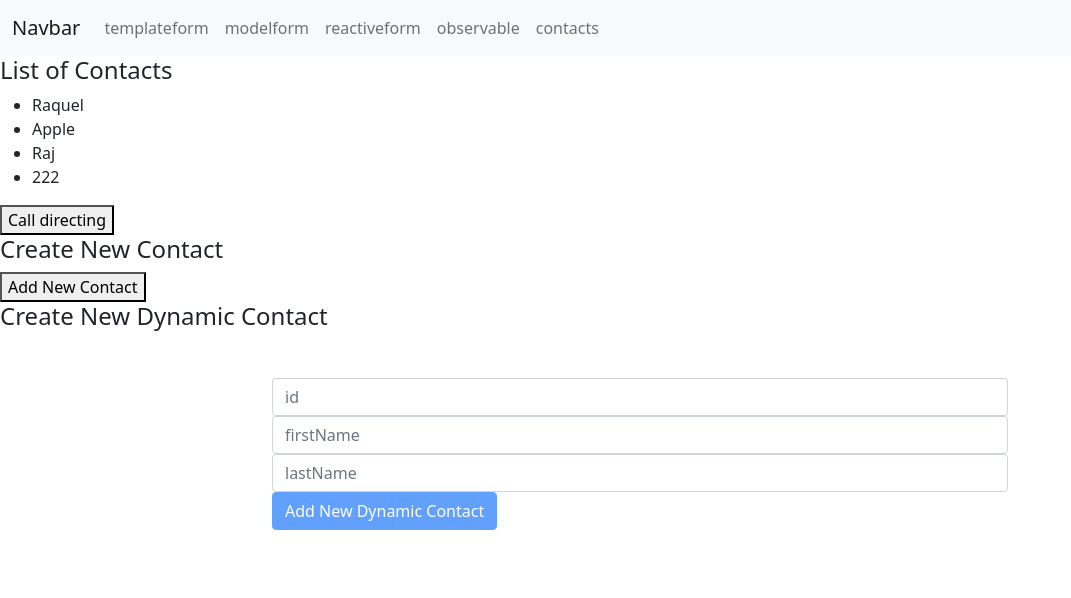
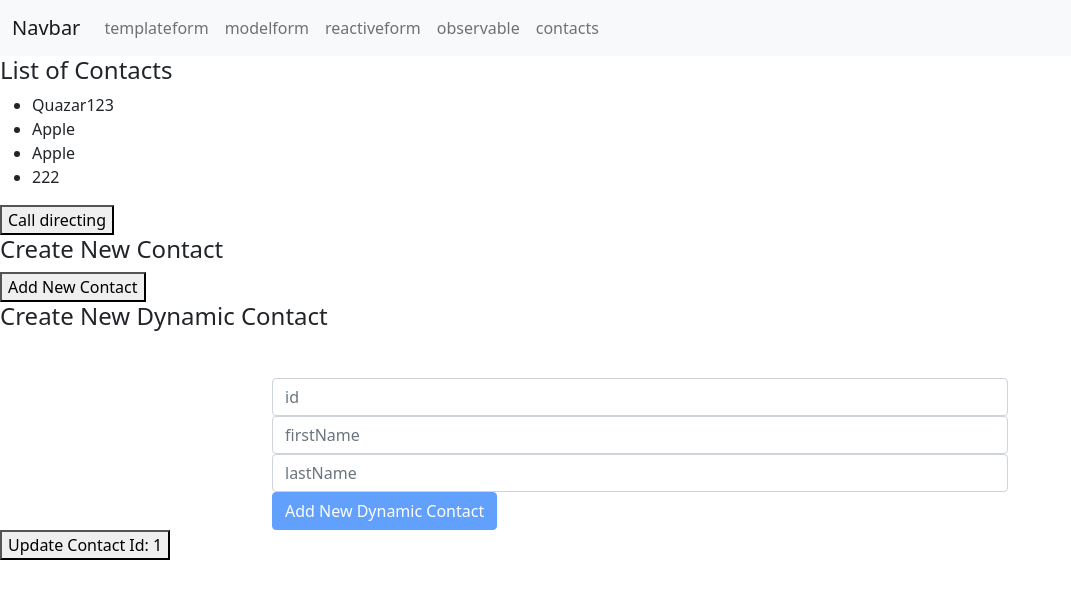
Before and after one commit to RaquelYang/Angular_form, an Angular app: page /contacts in a window 1280 px wide. Shown: the top 598 px of the page, without its empty margins (0-1071 px from the left). Built offline with nearby package versions, Linux system fonts and the light colour scheme; data requests are answered from the project's data file.

Commit message:
[ Update ] HttpClient put()

```diff
--- a/src/app/contacts.service.ts
+++ b/src/app/contacts.service.ts
@@ -18,7 +18,13 @@ export class ContactsService {
     return this.httpClient.post('http://localhost:3000/contacts', createResource, { headers: httpHeader })
   }
 
+  updateContact(contactId: any, updatedBody: any) {
+    const endPoint = 'http://localhost:3000/contacts/' + contactId
+    return this.httpClient.put(endPoint , updatedBody)
+  }
+
   callingFromTemplate() {
     console.log('Calling From Template Directly.');
   }
+
 }
--- a/src/app/contacts/contacts.component.html
+++ b/src/app/contacts/contacts.component.html
@@ -35,3 +35,6 @@
     </div>
   </div>
 </div>
+
+
+<button (click)="updateContact(1)">Update Contact Id: 1</button>
--- a/src/app/contacts/contacts.component.ts
+++ b/src/app/contacts/contacts.component.ts
@@ -45,4 +45,13 @@ export class ContactsComponent implements OnInit {
     });
   }
 
+  // 修改一個靜態資料的 form data
+  updateContact(contactId: any) {
+    const newForm = { id:contactId , firstName: 'Quazar123', lastName: 'Yang'};
+    this.contactsService.updateContact(contactId, newForm).subscribe( data => {
+      console.log(data);
+      this.msgTrue = true;
+    })
+  }
+
 }
--- a/src/assets/db.json
+++ b/src/assets/db.json
@@ -2,18 +2,18 @@
   "contacts": [
     {
       "id": 1,
-      "firstName": "Raquel",
+      "firstName": "Quazar123",
       "lastName": "Yang"
     },
     {
-      "id": "2",
       "firstName": "Apple",
-      "lastName": "Wang"
+      "lastName": "Wang",
+      "id": "2"
     },
     {
-      "id": 6,
-      "firstName": "Raj",
-      "lastName": "Zan"
+      "firstName": "Apple",
+      "lastName": "Wang",
+      "id": 6
     },
     {
       "id": "111",
```
